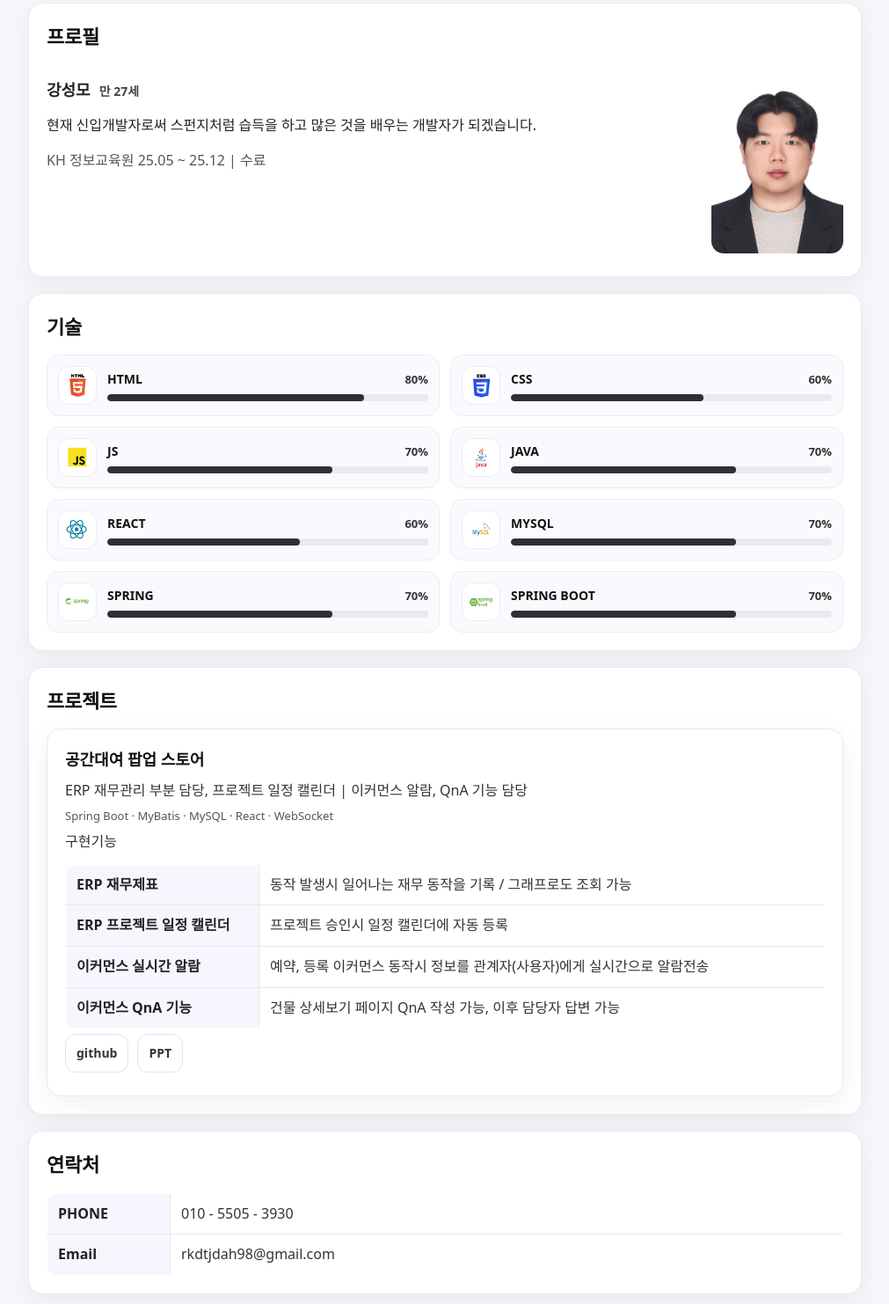
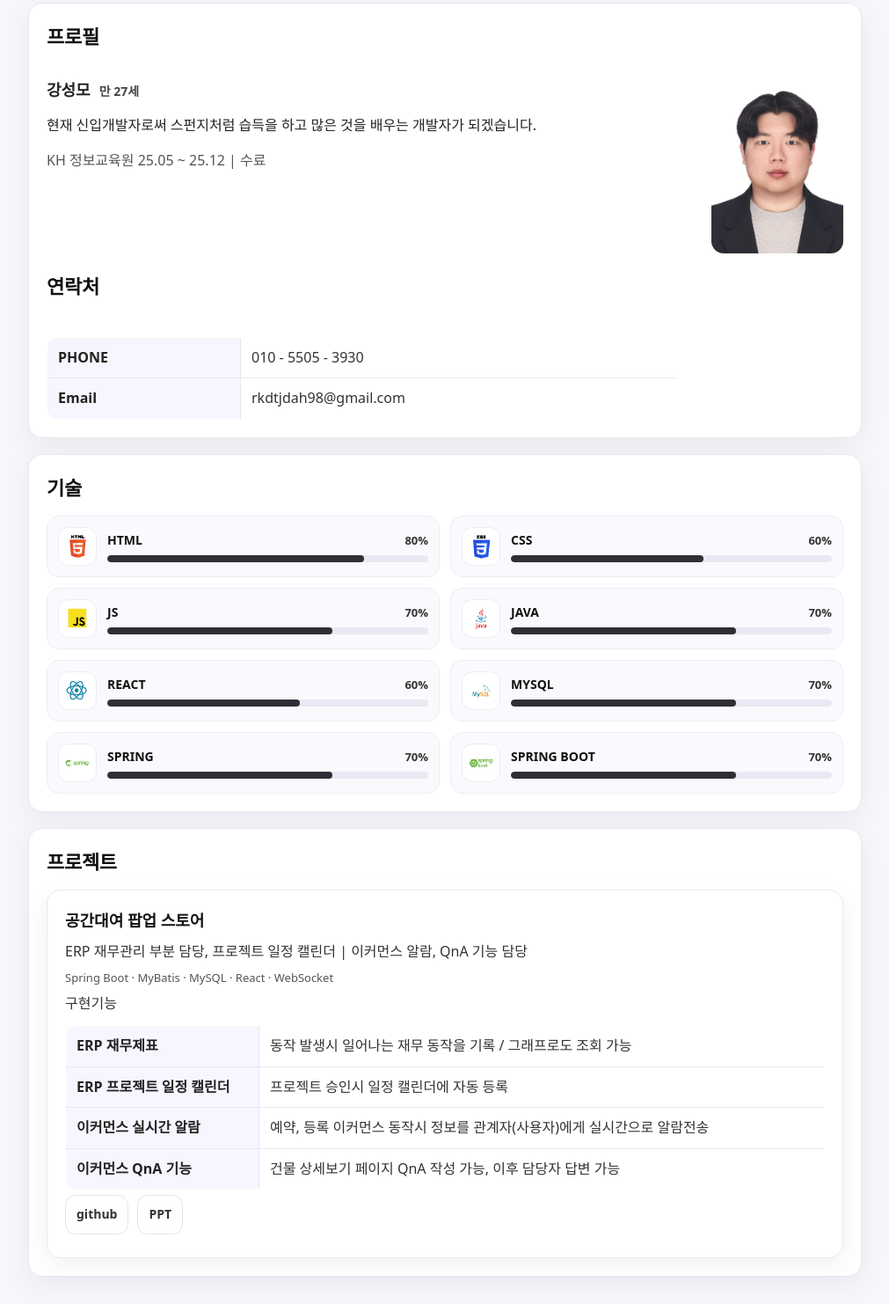
Before and after one commit to mokoon3930/mokoon3930github.io, a plain HTML site: page index.html in a window 1280 px wide. Shown: the part 158-1640 px from the top of the page at 88% size, without its empty margins (134-1145 px from the left). Drawn offline with Linux system fonts and the light colour scheme.

Commit message:
연락처 위치 수정

```diff
--- a/index.html
+++ b/index.html
@@ -15,7 +15,6 @@
         <a href="#profile">프로필</a>
         <a href="#skills">기술</a>
         <a href="#project">프로젝트</a>
-        <a href="#contact">연락처</a>
       </nav>
       </div>
 
@@ -36,6 +35,18 @@
 
       <div>현재 신입개발자로써 스펀지처럼 습득을 하고 많은 것을 배우는 개발자가 되겠습니다.</div>
       <div>KH 정보교육원 25.05 ~ 25.12 | 수료</div>
+
+       <h2>연락처</h2>
+        <table border="1">
+          <tr>
+            <th>PHONE</th>
+            <td>010 - 5505 - 3930</td>
+          </tr>
+          <tr>
+            <th>Email</th>
+            <td>rkdtjdah98@gmail.com</td>
+          </tr>
+        </table>
     </section>
 
     <section id="skills">
@@ -167,20 +178,7 @@
       </article>
     </section>
 
-      <section id="contact">
-        <h2>연락처</h2>
-        <table border="1">
-          <tr>
-            <th>PHONE</th>
-            <td>010 - 5505 - 3930</td>
-          </tr>
-          <tr>
-            <th>Email</th>
-            <td>rkdtjdah98@gmail.com</td>
-          </tr>
-        </table>
-      </section>
-    </main>
+
 
 
   </body>
```
